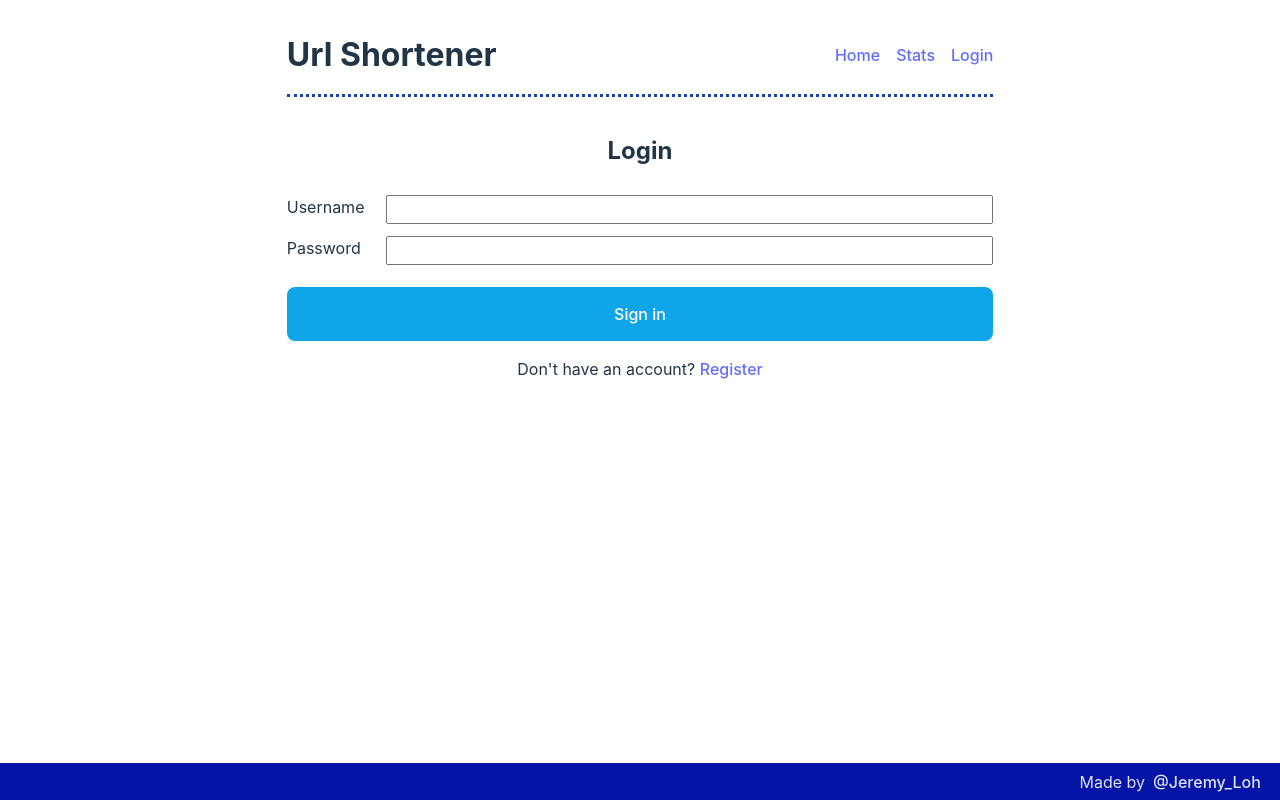
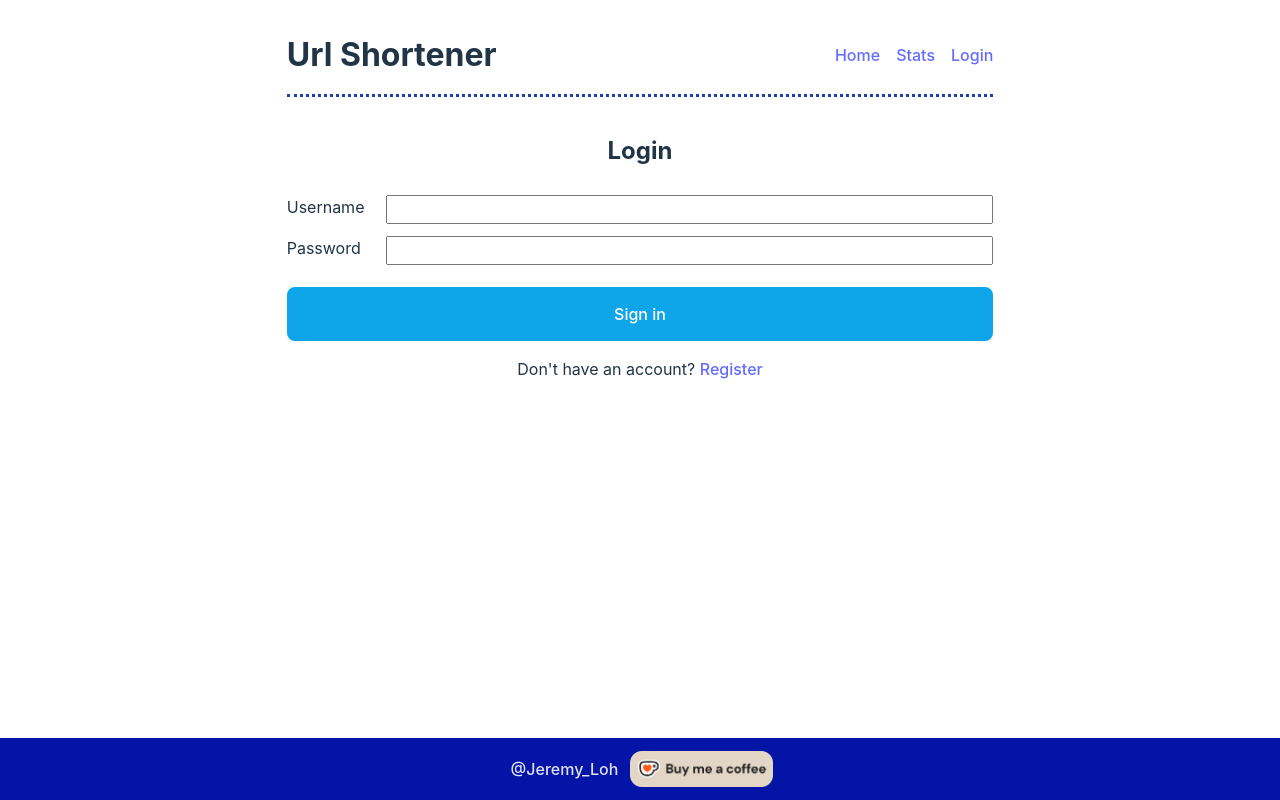
Before and after one commit to JeremyLoh/shortly, a React (Vite) app in the folder frontend/: page /login in a window 1280 px wide. Built offline with nearby package versions, Linux system fonts and the light colour scheme; no server answers.

Commit message:
feat: add kofi support button in footer

```diff
--- a/frontend/src/components/Footer/Footer.css
+++ b/frontend/src/components/Footer/Footer.css
@@ -1,19 +1,28 @@
 #footer {
   display: flex;
-  justify-content: flex-end;
-  column-gap: 0.3rem;
+  justify-content: center;
+  align-items: center;
+  column-gap: 0.5rem;
   margin-top: auto;
-  padding: 0.4rem 1rem;
+  padding: 0.8rem 1rem;
   width: 100%;
   background-color: #0414a7;
   color: #e0e2f4;
 }
 
-#footer a {
+#footer-kofi-button {
+  display: flex;
+  align-items: center;
+}
+#footer-kofi-button:hover {
+  background-color: transparent;
+}
+
+#footer-github-link {
   color: #e0e2f4;
   padding: 0 0.2rem;
 }
-#footer a:hover {
+#footer-github-link:hover {
   background-color: #e0e2f4;
   color: #0414a7;
 }
--- a/frontend/src/components/Footer/Footer.tsx
+++ b/frontend/src/components/Footer/Footer.tsx
@@ -1,17 +1,31 @@
 import { Link } from "react-router-dom"
 import "./Footer.css"
+import Kofi from "/public/kofi1.webp"
 
 function Footer() {
   return (
     <footer id="footer">
-      <span>Made by </span>
       <Link
+        id="footer-github-link"
         to="https://github.com/JeremyLoh/"
         target="_blank"
         rel="noopener noreferrer"
       >
         @Jeremy_Loh
       </Link>
+      <Link
+        id="footer-kofi-button"
+        to="https://ko-fi.com/W7W215XL1U"
+        target="_blank"
+        rel="noopener noreferrer"
+      >
+        <img
+          height="36"
+          style={{ border: "0px", height: "36px" }}
+          src={Kofi}
+          alt="Buy Me a Coffee at ko-fi.com"
+        />
+      </Link>
     </footer>
   )
 }
```
Also changed, not shown: frontend/public/kofi1.webp (added).
